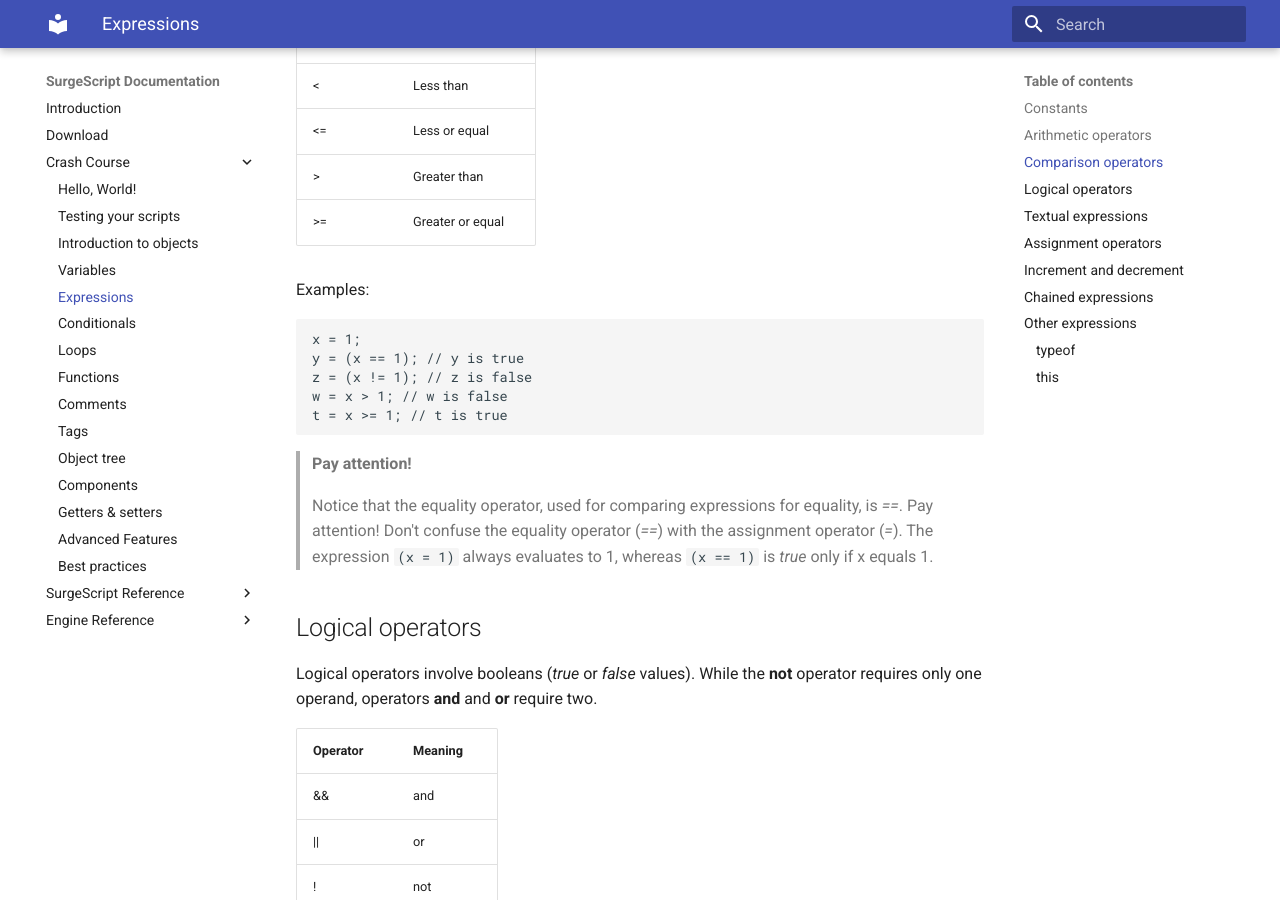
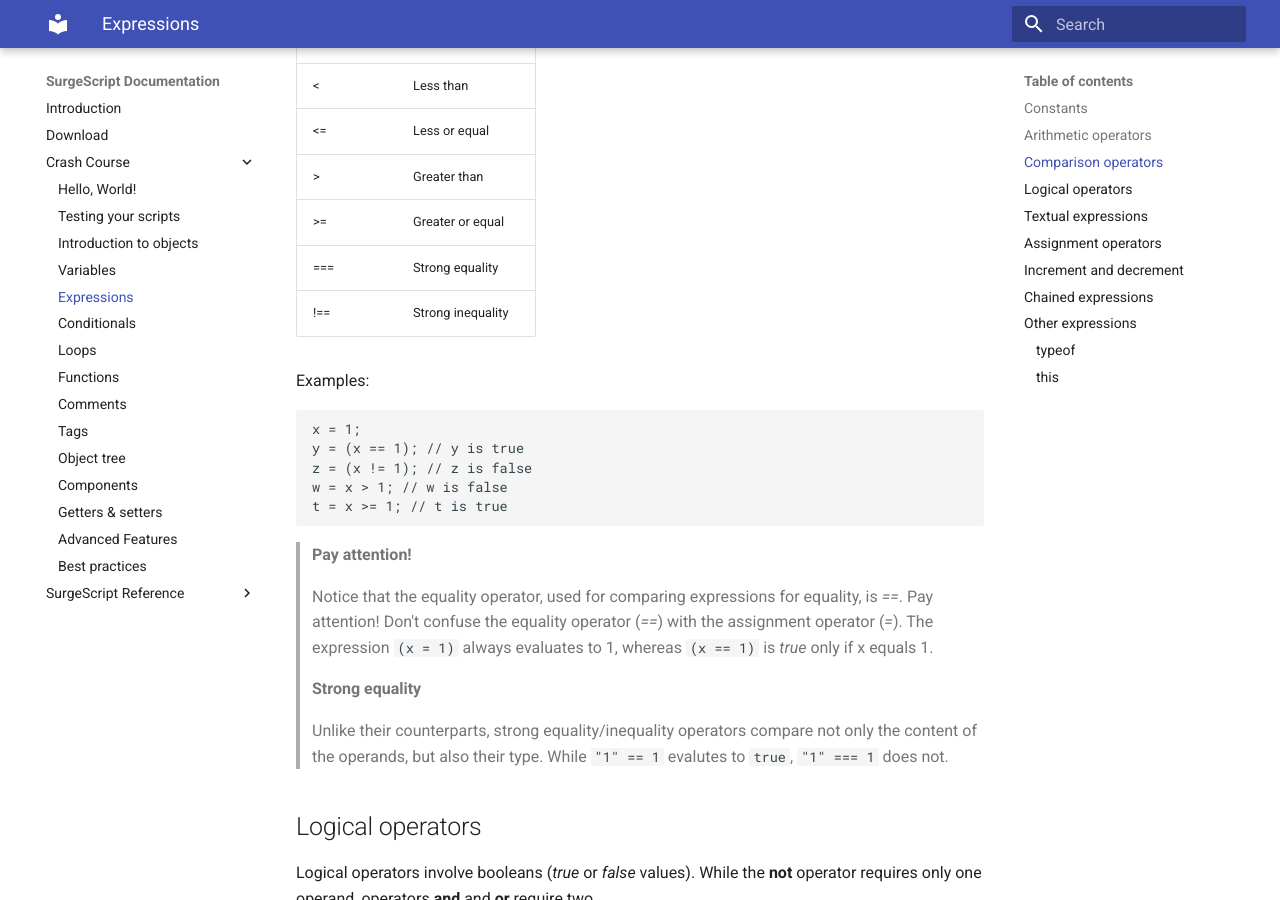
Before and after one commit to alemart/surgescript, an MkDocs documentation site: the page built from docs/tutorials/expressions.md, in a window 1280 px wide and 900 px high, scrolled down 1585 px. Built offline with MkDocs 1.6.1 and Material for MkDocs 9.7.7, drawn with Linux system fonts in a browser that asks for light colours; old or Windows-style settings are respelled for this version of MkDocs.

Commit message:
Small changes

```diff
--- a/docs/tutorials/expressions.md
+++ b/docs/tutorials/expressions.md
@@ -68,6 +68,8 @@
 <= | Less or equal
 \> | Greater than
 \>= | Greater or equal
+=== | Strong equality
+!== | Strong inequality
 
 Examples:
 
@@ -82,6 +84,10 @@
 > **Pay attention!**
 >
 > Notice that the equality operator, used for comparing expressions for equality, is *==*. Pay attention! Don't confuse the equality operator (*==*) with the assignment operator (*=*). The expression `(x = 1)` always evaluates to 1, whereas `(x == 1)` is *true* only if x equals 1.
+
+> **Strong equality**
+>
+> Unlike their counterparts, strong equality/inequality operators compare not only the content of the operands, but also their type. While `"1" == 1` evalutes to `true`, `"1" === 1` does not.
 
 Logical operators
 -----------------
--- a/mkdocs.yml
+++ b/mkdocs.yml
@@ -22,8 +22,10 @@
         - 'Best practices': 'tutorials/best_practices.md'
     - 'SurgeScript Reference':
         - 'Application': 'reference/application.md'
+        - 'Array': 'reference/array.md'
         - 'Arguments': 'reference/arguments.md'
         - 'Boolean': 'reference/boolean.md'
+        - 'Dictionary': 'reference/dictionary.md'
         - 'GC': 'reference/gc.md'
         - 'Math': 'reference/math.md'
         - 'Number': 'reference/number.md'
@@ -35,5 +37,3 @@
         - 'Session': 'reference/session.md'
         - 'String': 'reference/string.md'
         - 'System': 'reference/system.md'
-    - 'Engine Reference':
-        - 'Application': 'reference/application.md'
```
Also changed, not shown: docs/reference/application.md (+1 -1 lines), docs/reference/system.md (+2 -2 lines), 1 other file.
